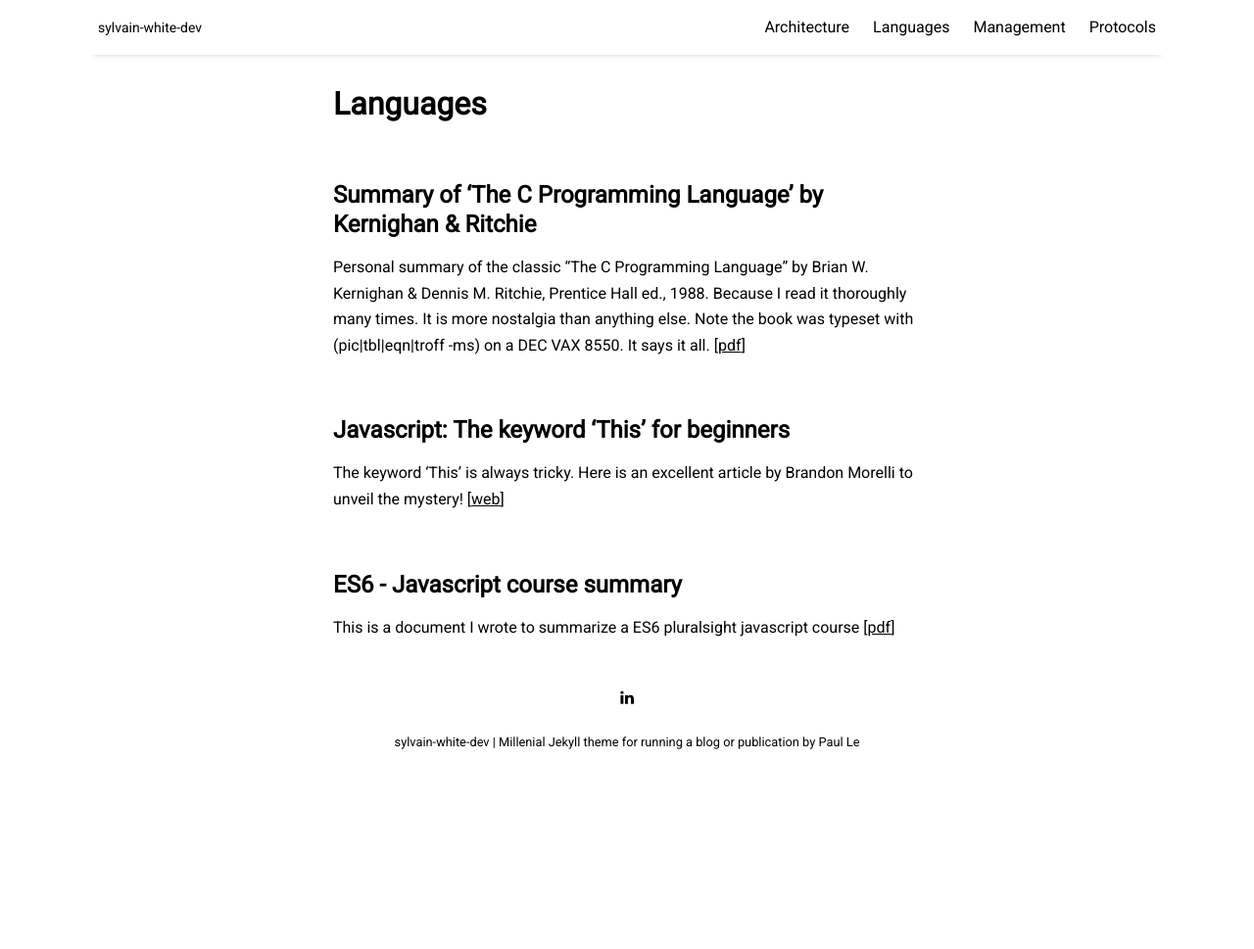
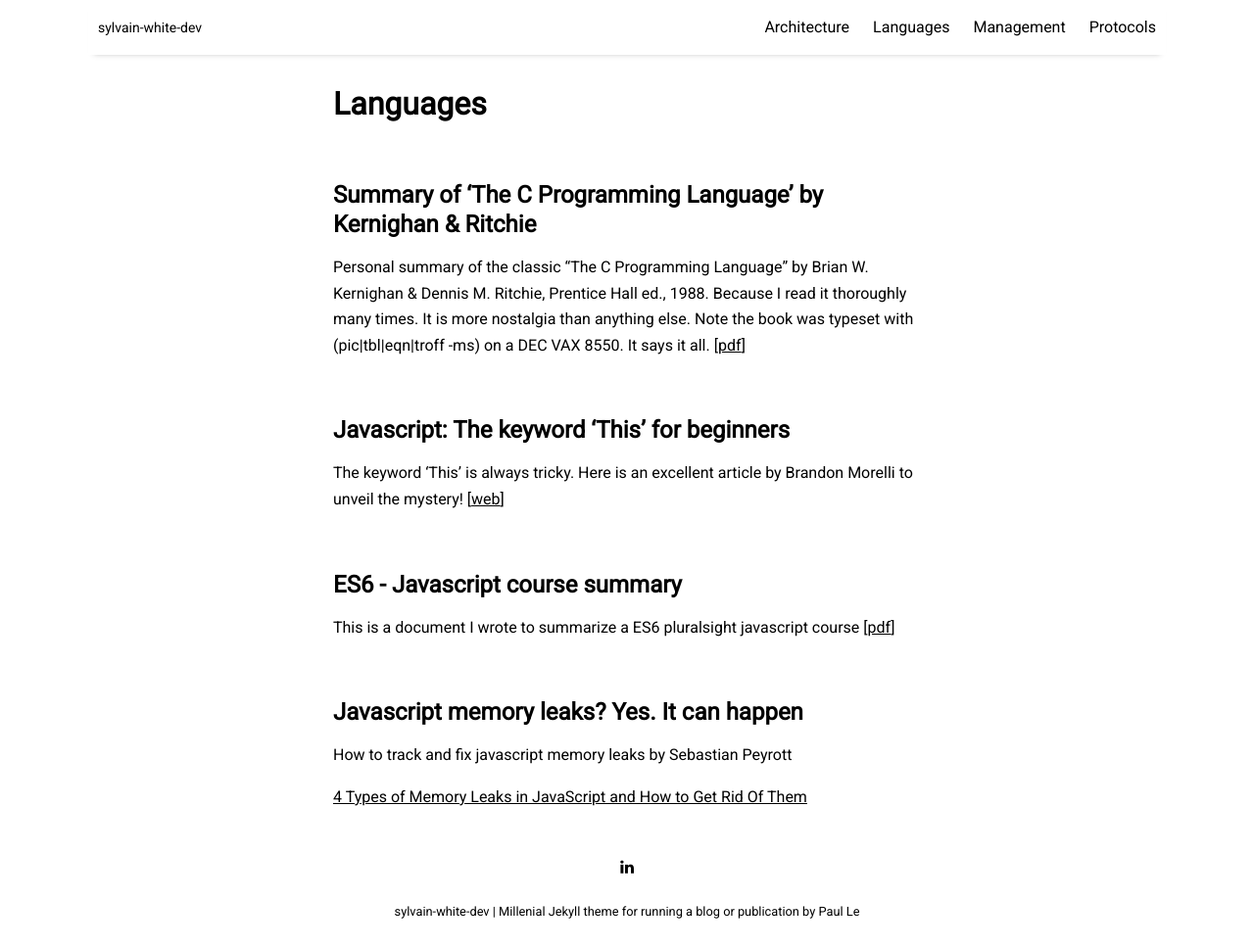
Before and after one commit to sylvainwhite/sylvain-white-dev, a Jekyll site: the page built from pages/languages.md, in a window 1280 px wide and 969 px high. Shown: the whole window at 98% size. Built offline with Jekyll 4.4.1, drawn with Linux system fonts in a browser that asks for light colours; nearby versions of some CDN libraries.

Commit message:
Update Languages page

```diff
--- a/pages/languages.md
+++ b/pages/languages.md
@@ -22,3 +22,11 @@
 
 This is a document I wrote to summarize a ES6 pluralsight javascript course
 [[pdf]({{ site.github.url }}/resources/es6JavascriptCourseSummary.pdf){:target="_blank"}]
+
+<br/>
+
+## Javascript memory leaks? Yes. It can happen
+
+How to track and fix javascript memory leaks by Sebastian Peyrott
+
+[4 Types of Memory Leaks in JavaScript and How to Get Rid Of Them](https://auth0.com/blog/four-types-of-leaks-in-your-javascript-code-and-how-to-get-rid-of-them/){:target="_blank"}
```
